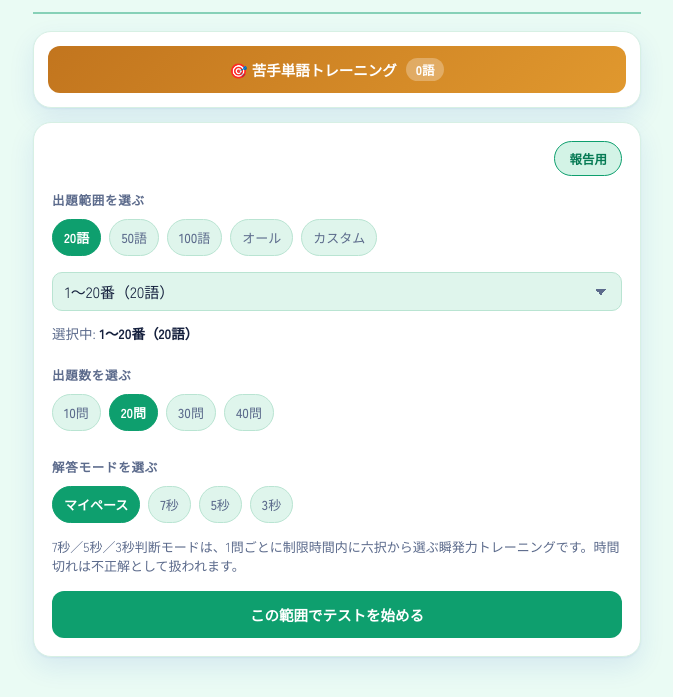
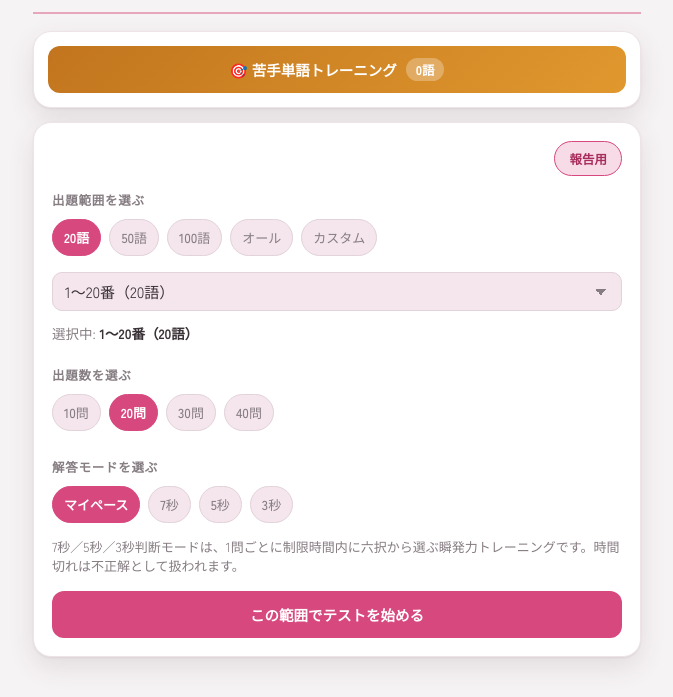
Before and after one commit to myouga3bon/leap-quiz, a plain HTML site: page index.html in a window 1280 px wide. Shown: the part 113-810 px from the top of the page, without its empty margins (303-976 px from the left). Drawn offline with Linux system fonts and the light colour scheme.

Commit message:
Add files via upload

```diff
--- a/index.html
+++ b/index.html
@@ -3,7 +3,7 @@
 <link rel="icon" href="favicon.ico" sizes="any">
 <link rel="icon" href="icon-192.png" type="image/png" sizes="192x192">
 <link rel="apple-touch-icon" href="apple-touch-icon.png">
-<meta name="theme-color" content="#067A54">
+<meta name="theme-color" content="#A82C5C">
 <meta name="apple-mobile-web-app-capable" content="yes">
 <meta name="apple-mobile-web-app-status-bar-style" content="black-translucent">
 <meta name="apple-mobile-web-app-title" content="LEAP">
@@ -13,17 +13,17 @@
 </head><body>
 <style>
   :root{
-    --bg:#EAFBF4;
+    --bg:#F6F3F4;
     --surface:#FFFFFF;
-    --surface-alt:#DFF5EC;
-    --ink:#16213E;
-    --ink-soft:#5C6B8C;
-    --border:#B9E4D2;
-    --border-soft:#D7F0E4;
-    --accent:#0E9F6E;
-    --accent-strong:#067A54;
+    --surface-alt:#F4E6EC;
+    --ink:#3A3237;
+    --ink-soft:#867D83;
+    --border:#E2D2D9;
+    --border-soft:#EEE3E7;
+    --accent:#D6487E;
+    --accent-strong:#A82C5C;
     --accent-ink:#FFFFFF;
-    --accent-soft:#D3F3E6;
+    --accent-soft:#F7DCE7;
     --success:#2FA76B;
     --success-soft:#E1F5E9;
     --success-ink:#12401F;
@@ -31,7 +31,7 @@
     --danger-soft:#FBDEDD;
     --danger-ink:#5C1512;
     --gold:#C2751E;
-    --shadow: 0 1px 2px rgba(27,79,203,.07), 0 10px 26px rgba(27,79,203,.10);
+    --shadow: 0 1px 2px rgba(80,55,65,.08), 0 10px 26px rgba(80,55,65,.12);
   }
 
   *{box-sizing:border-box;}
```
Also changed, not shown: leap_quiz.html (+11 -11 lines), apple-touch-icon.png, favicon-16.png, favicon-32.png, favicon.ico, icon-192.png, icon-512.png, icon-maskable-192.png, icon-maskable-512.png, manifest.json.
